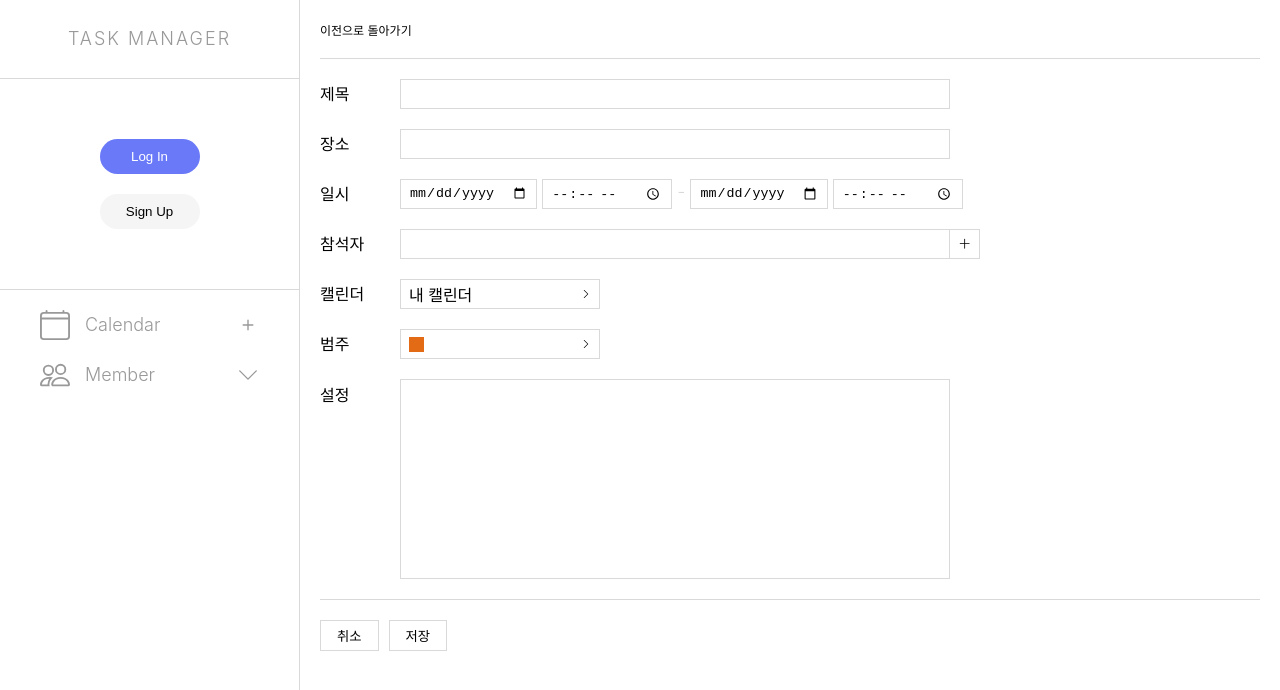
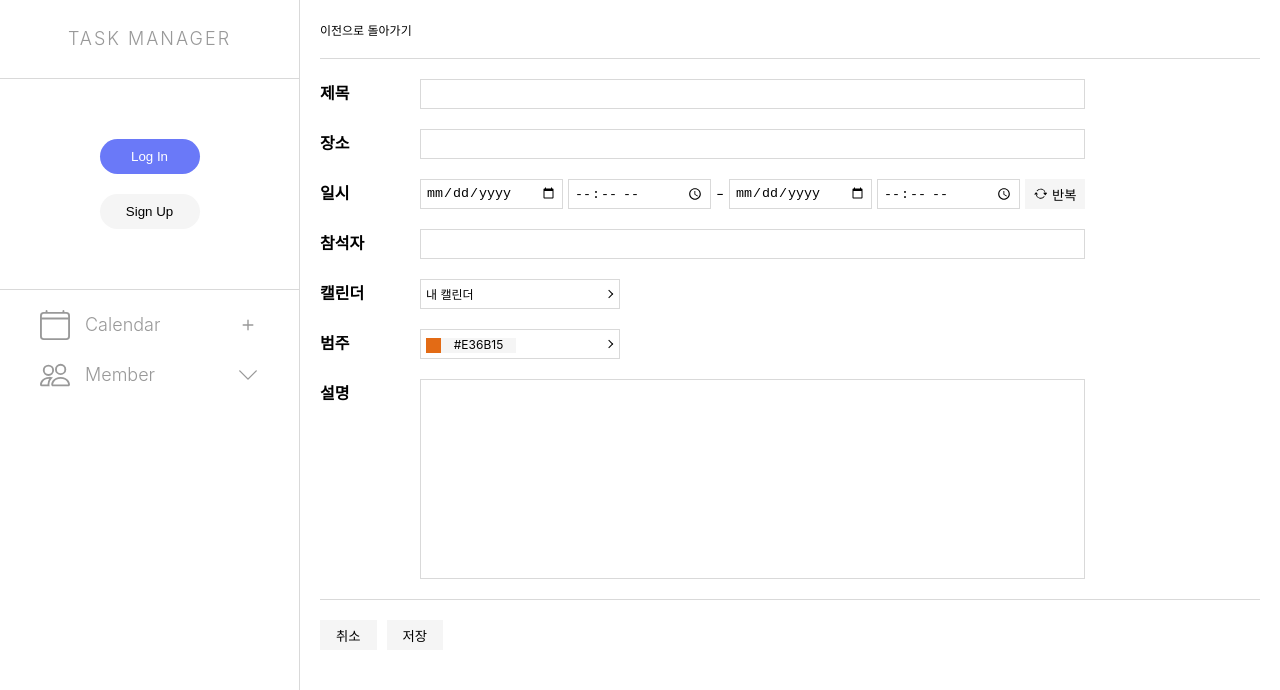
Before and after one commit to supercoding-Project/frontend-3rd, a React (Vite) app: page /schedule-edit in a window 1280 px wide. Shown: the top 690 px of the page. Built offline with nearby package versions, Linux system fonts and the light colour scheme.

Commit message:
일정 추가 UI 구현

```diff
--- a/src/pages/ScheduleEdit/ScheduleEdit.jsx
+++ b/src/pages/ScheduleEdit/ScheduleEdit.jsx
@@ -1,19 +1,21 @@
-import { useRef, useState } from 'react';
-import { BsChevronDown, BsChevronRight, BsPlusLg } from 'react-icons/bs';
-import { Link } from 'react-router-dom';
+import { Link, useNavigate } from 'react-router-dom';
 import styled from 'styled-components';
+import { BsArrowRepeat } from 'react-icons/bs';
+import { useEffect, useRef, useState } from 'react';
 
 const ScheduleEdit = () => {
-  const [showCalendarDropDown, setShowCalendarDropDown] = useState(false);
-  const [calendar, setCalendar] = useState('내 캘린더');
-  const [showColorCategoryDropDown, setShowColorCategoryDropDown] = useState(false);
-  const [colorCategory, setColorCategory] = useState('#E36B15');
+  const [showCalendarDropdown, setShowCalendarDropdown] = useState(false);
+  const [showColorDropdown, setShowColorDropdown] = useState(false);
+  const [currentCalendarDropdownOption, setCurrentCalendarDropdownOption] = useState('내 캘린더');
+  const [currentColorDropdownOption, setCurrentColorDropdownOption] = useState('#E36B15');
 
-  const calendarDropDownRef = useRef();
+  const navigate = useNavigate();
 
-  const calendars = ['내 캘린더', '공유 캘린더', '할 일'];
+  const calendarDropdownRef = useRef(null);
+  const colorDropdownRef = useRef(null);
 
-  const colors = [
+  const calendarOptions = ['내 캘린더', '공유 캘린더', '할 일'];
+  const colorOptions = [
     '#E36B15',
     '#F5A623',
     '#17A589',
@@ -26,301 +28,324 @@ const ScheduleEdit = () => {
     '#6E2C00',
   ];
 
-  const handleShowCalendarDropDown = (e) => {
-    setShowCalendarDropDown(!showCalendarDropDown);
+  const handleOpenCalendarDropdown = (event) => {
+    setShowCalendarDropdown((prevShowCalendarDropdown) => !prevShowCalendarDropdown);
+
+    if (event.target.tagName === 'LI') {
+      setCurrentCalendarDropdownOption(event.target.innerHTML);
+    }
   };
 
-  const handleShowColorCategoryDropDown = () => {
-    setShowColorCategoryDropDown(!showColorCategoryDropDown);
+  const handleOpenColorDropdown = (event) => {
+    setShowColorDropdown((prevShowColorDropdown) => !prevShowColorDropdown);
+
+    if (event.target.tagName === 'LI') {
+      setCurrentColorDropdownOption(event.target.innerHTML);
+    }
   };
 
+  const handleClickOutside = (event) => {
+    if (calendarDropdownRef.current && !calendarDropdownRef.current.contains(event.target)) {
+      setShowCalendarDropdown(false);
+    }
+    if (colorDropdownRef.current && !colorDropdownRef.current.contains(event.target)) {
+      setShowColorDropdown(false);
+    }
+  };
+
+  const handleClickCancel = () => {
+    const confirm = window.confirm('정말 취소하시겠습니까?');
+
+    if (confirm) {
+      navigate('/');
+    }
+  };
+
+  useEffect(() => {
+    document.addEventListener('click', handleClickOutside);
+    return () => {
+      document.removeEventListener('click', handleClickOutside);
+    };
+  }, []);
+
   return (
-    <div>
-      <PrevLink to={-1}>이전으로 돌아가기</PrevLink>
+    <Container>
+      <Nav>
+        <Link to={-1}>이전으로 돌아가기</Link>
+      </Nav>
 
-      <ScheduleForm>
-        <InputContainer>
+      <SchedulesForm>
+        <FromGroup>
           <label>제목</label>
           <input type='text' />
-        </InputContainer>
-        <InputContainer>
+        </FromGroup>
+        <FromGroup>
           <label>장소</label>
           <input type='text' />
-        </InputContainer>
-        <InputContainer>
+        </FromGroup>
+        <FromGroup>
           <label>일시</label>
-          <DateInput>
+          <DateTimeGroup>
             <input type='date' />
             <input type='time' />
-            <div>-</div>
+            <span>-</span>
             <input type='date' />
             <input type='time' />
-          </DateInput>
-        </InputContainer>
-        <InputContainer>
+          </DateTimeGroup>
+          <SchedulesRepeatButton type='button'>
+            <BsArrowRepeat />
+            <span>반복</span>
+          </SchedulesRepeatButton>
+        </FromGroup>
+        <FromGroup>
           <label>참석자</label>
           <input type='text' />
-          <button type='button'>
-            <BsPlusLg />
+        </FromGroup>
+        <FromGroup>
+          <label>캘린더</label>
+          <Dropdown onClick={handleOpenCalendarDropdown} ref={calendarDropdownRef}>
+            <CalendarDropdownTrigger $isOpen={showCalendarDropdown}>
+              <span>{currentCalendarDropdownOption}</span>
+            </CalendarDropdownTrigger>
+            {showCalendarDropdown && (
+              <CalendarDropdownMenu>
+                {calendarOptions.map((option) => (
+                  <CalendarDropdownItem key={option}>{option}</CalendarDropdownItem>
+                ))}
+              </CalendarDropdownMenu>
+            )}
+          </Dropdown>
+        </FromGroup>
+        <FromGroup>
+          <label>범주</label>
+          <Dropdown onClick={handleOpenColorDropdown} ref={colorDropdownRef}>
+            <ColorDropdownTrigger $isOpen={showColorDropdown} $color={currentColorDropdownOption}>
+              <span>{currentColorDropdownOption}</span>
+            </ColorDropdownTrigger>
+            {showColorDropdown && (
+              <ColorDropdownMenu>
+                {colorOptions.map((option) => (
+                  <ColorDropdownItem key={option} $color={option}>
+                    {option}
+                  </ColorDropdownItem>
+                ))}
+              </ColorDropdownMenu>
+            )}
+          </Dropdown>
+        </FromGroup>
+        <FromGroup>
+          <label>설명</label>
+          <textarea></textarea>
+        </FromGroup>
+        <ButtonGroup>
+          <button type='button' onClick={handleClickCancel}>
+            취소
           </button>
-        </InputContainer>
-        <InputContainer>
-          <label>캘린더</label>
-          <CalendarDropDown ref={calendarDropDownRef}>
-            <button type='button' onClick={handleShowCalendarDropDown}>
-              <span>{calendar}</span>
-              {showCalendarDropDown ? <BsChevronDown /> : <BsChevronRight />}
-            </button>
-            {showCalendarDropDown && (
-              <ul>
-                {calendars.map((calendar) => (
-                  <li key={calendar}>{calendar}</li>
-                ))}
-              </ul>
-            )}
-          </CalendarDropDown>
-        </InputContainer>
-        <InputContainer>
-          <label>범주</label>
-          <ColorCategoryDropDown>
-            <button type='button' onClick={handleShowColorCategoryDropDown}>
-              <ColorBox $bgColor={colorCategory}></ColorBox>
-              {showColorCategoryDropDown ? <BsChevronDown /> : <BsChevronRight />}
-            </button>
-            {showColorCategoryDropDown && (
-              <ul>
-                {colors.map((color) => (
-                  <li key={color}>
-                    <ColorBox $bgColor={color}></ColorBox>
-                    <div></div>
-                  </li>
-                ))}
-              </ul>
-            )}
-          </ColorCategoryDropDown>
-        </InputContainer>
-        <InputContainer>
-          <label>설정</label>
-          <textarea></textarea>
-        </InputContainer>
-        <ButtonContainer>
-          <button type='button'>취소</button>
           <button type='submit'>저장</button>
-        </ButtonContainer>
-      </ScheduleForm>
-    </div>
+        </ButtonGroup>
+      </SchedulesForm>
+    </Container>
   );
 };
 
 export default ScheduleEdit;
 
-const PrevLink = styled(Link)`
-  text-decoration: none;
+const Container = styled.div``;
+
+const Nav = styled.nav`
+  border-bottom: 1px solid var(--color-border);
+  padding-bottom: 20px;
+
+  & a {
     font-size: var(--font-sm);
     color: black;
+  }
 `;
 
-const ScheduleForm = styled.form`
+const SchedulesForm = styled.form`
+  margin-top: 20px;
   display: flex;
   flex-direction: column;
   gap: 20px;
-  border-top: 1px solid var(--color-border);
-  padding: 20px 0;
-  margin-top: 20px;
+`;
 
-  & div:nth-child(7) {
-    align-items: start;
+const FromGroup = styled.div`
+  display: flex;
 
   & label {
-      margin-top: 8px;
+    font-size: var(--font-md);
+    font-weight: bold;
+    width: 100px;
+    margin-top: 6px;
+  }
+
+  & input,
+  textarea {
+    width: 665px;
+    border: 1px solid var(--color-border);
+    outline: none;
+    padding: 5px;
+
+    &:focus {
+      border-color: var(--color-main-active);
     }
   }
-`;
 
-const InputContainer = styled.div`
-  display: flex;
-  align-items: center;
-
-  & label {
-    width: 80px;
-    font-size: var(--font-md);
-    font-weight: 400;
-  }
-
-  & > input {
-    border: 1px solid var(--color-border);
-    width: 550px;
+  & input {
     height: 30px;
-    padding: 0 8px;
-    outline: none;
-  }
-
-  & button {
-    width: 30px;
-    height: 30px;
-    background: transparent;
-    border: none;
-    border-top: 1px solid var(--color-border);
-    border-right: 1px solid var(--color-border);
-    border-bottom: 1px solid var(--color-border);
-    display: flex;
-    align-items: center;
-    justify-content: center;
-    cursor: pointer;
   }
 
   & textarea {
-    width: 550px;
     height: 200px;
     resize: none;
-    outline: none;
-    border: 1px solid var(--color-border);
-    padding: 8px;
     overflow-y: auto;
   }
 `;
 
-const DateInput = styled.div`
+const DateTimeGroup = styled.div`
+  width: 600px;
   display: flex;
+  align-items: center;
   gap: 5px;
 
-  & div {
-    color: var(--color-border);
-    margin-top: 4px;
-  }
-
   & input {
-    height: 30px;
-    border: 1px solid var(--color-border);
-    padding: 0px 8px;
-    outline: none;
-  }
-
-  & input[type='time'] {
-    width: 130px;
+    width: 100%;
   }
 `;
 
-const CalendarDropDown = styled.div`
+const SchedulesRepeatButton = styled.button`
+  width: 60px;
+  height: 30px;
+  margin-left: 5px;
+  display: flex;
+  align-items: center;
+  justify-content: center;
+  gap: 5px;
+  border: none;
+  background: var(--color-bg-primary);
+  cursor: pointer;
+
+  &:hover {
+    background: var(--color-main-active);
+    color: white;
+  }
+`;
+
+const Dropdown = styled.div`
   width: 200px;
+  height: 30px;
+  border: 1px solid var(--color-border);
+  font-size: var(--font-sm);
   position: relative;
+`;
 
-  & button {
+const CalendarDropdownTrigger = styled.div`
+  width: 100%;
+  height: 30px;
   display: flex;
   align-items: center;
   justify-content: space-between;
-    border: none;
-    background: transparent;
-    width: 100%;
-    border: 1px solid var(--color-border);
-    font-size: var(--font-md);
-    padding: 0 8px;
+  padding: 0 5px;
+  font-weight: 400;
   cursor: pointer;
-  }
 
-  & button svg {
-    width: 10px;
-    height: 10px;
-  }
-
-  & ul {
-    position: absolute;
-    top: 35px;
-    border: 1px solid var(--color-border);
-    width: 200px;
-    background: white;
-    z-index: 1;
-  }
-
-  & li {
-    padding: 10px 8px;
-    font-size: var(--font-md);
-    border-bottom: 1px solid var(--color-border);
-    cursor: pointer;
-  }
-
-  & li:hover {
-    background: var(--color-bg-hover);
-    font-weight: 400;
-  }
-
-  & li:last-child {
-    border: none;
+  &::after {
+    content: '';
+    display: block;
+    width: 5px;
+    height: 5px;
+    border-top: 1px solid black;
+    border-right: 1px solid black;
+    transform: ${({ $isOpen }) => ($isOpen ? 'rotate(135deg)' : 'rotate(45deg)')};
+    margin-right: 2px;
+    margin-bottom: ${({ $isOpen }) => ($isOpen ? '5px' : '2px')};
   }
 `;
 
-const ColorCategoryDropDown = styled.div`
-  width: 200px;
-  position: relative;
+const CalendarDropdownMenu = styled.ul`
+  width: 100%;
+  border: 0.5px solid black;
+  box-shadow: rgba(0, 0, 0, 0.35) 0px 5px 15px;
+  background: white;
+  z-index: 1;
+  position: absolute;
+  top: 28px;
+`;
 
-  & button {
+const CalendarDropdownItem = styled.li`
+  height: 30px;
   display: flex;
   align-items: center;
-    justify-content: space-between;
-    width: 100%;
-    border: 1px solid var(--color-border);
-    background: transparent;
-    font-size: var(--font-md);
-    padding: 0 8px;
+  padding: 5px;
+  border-bottom: 1px solid var(--color-border);
   cursor: pointer;
+
+  &:last-child {
+    border-bottom: none;
   }
 
-  & button svg {
-    width: 10px;
-    height: 10px;
-  }
-
-  & ul {
-    width: 500px;
-    padding: 8px;
-    display: grid;
-    grid-template-columns: repeat(5, 1fr);
-    gap: 8px;
-    position: absolute;
-    top: 35px;
-    border: 1px solid var(--color-border);
-    background: white;
-    z-index: 1;
-  }
-
-  & li {
-    display: flex;
-    cursor: pointer;
-  }
-
-  & li div:last-child {
-    flex-grow: 1;
-    height: 15px;
-    background: var(--color-bg-primary);
-  }
-
-  & li:hover div:last-child {
+  &:hover {
+    font-weight: 400;
     background: var(--color-bg-hover);
   }
 `;
 
-const ColorBox = styled.div`
-  background: ${({ $bgColor }) => $bgColor};
-  width: 15px;
+const ColorDropdownTrigger = styled(CalendarDropdownTrigger)`
+  & span {
+    width: 90px;
     height: 15px;
+    display: flex;
+    align-items: center;
+    justify-content: center;
+    background: var(--color-bg-primary);
+    border-left: 15px solid ${({ $color }) => $color};
+  }
 `;
 
-const ButtonContainer = styled.div`
+const ColorDropdownMenu = styled(CalendarDropdownMenu)`
+  width: 500px;
+  display: flex;
+  flex-wrap: wrap;
+  gap: 10px;
+  padding: 10px;
+`;
+
+const ColorDropdownItem = styled.li`
+  height: 15px;
+  width: calc((100% - 4 * 10px) / 5);
+  display: flex;
+  align-items: center;
+  justify-content: center;
+  background: var(--color-bg-primary);
+  border-left: 15px solid ${({ $color }) => $color};
+  cursor: pointer;
+
+  &:hover {
+    font-weight: 400;
+    background: var(--color-bg-hover);
+  }
+`;
+
+const ButtonGroup = styled.div`
   border-top: 1px solid var(--color-border);
   padding-top: 20px;
+  display: flex;
+  gap: 10px;
 
   & button {
-    border: 1px solid var(--color-border);
-    padding: 5px 16px;
-    background: transparent;
+    border: none;
+    background: var(--color-bg-primary);
+    height: 30px;
+    padding: 0px 16px;
     cursor: pointer;
   }
 
-  & button:hover {
+  & button:first-child:hover {
     background: var(--color-bg-hover);
   }
 
-  & button:last-child {
-    margin-left: 10px;
+  & button:last-child:hover {
+    background: var(--color-main-active);
+    color: white;
   }
 `;
```
Lines whose indentation alone changed are shown as unchanged.
